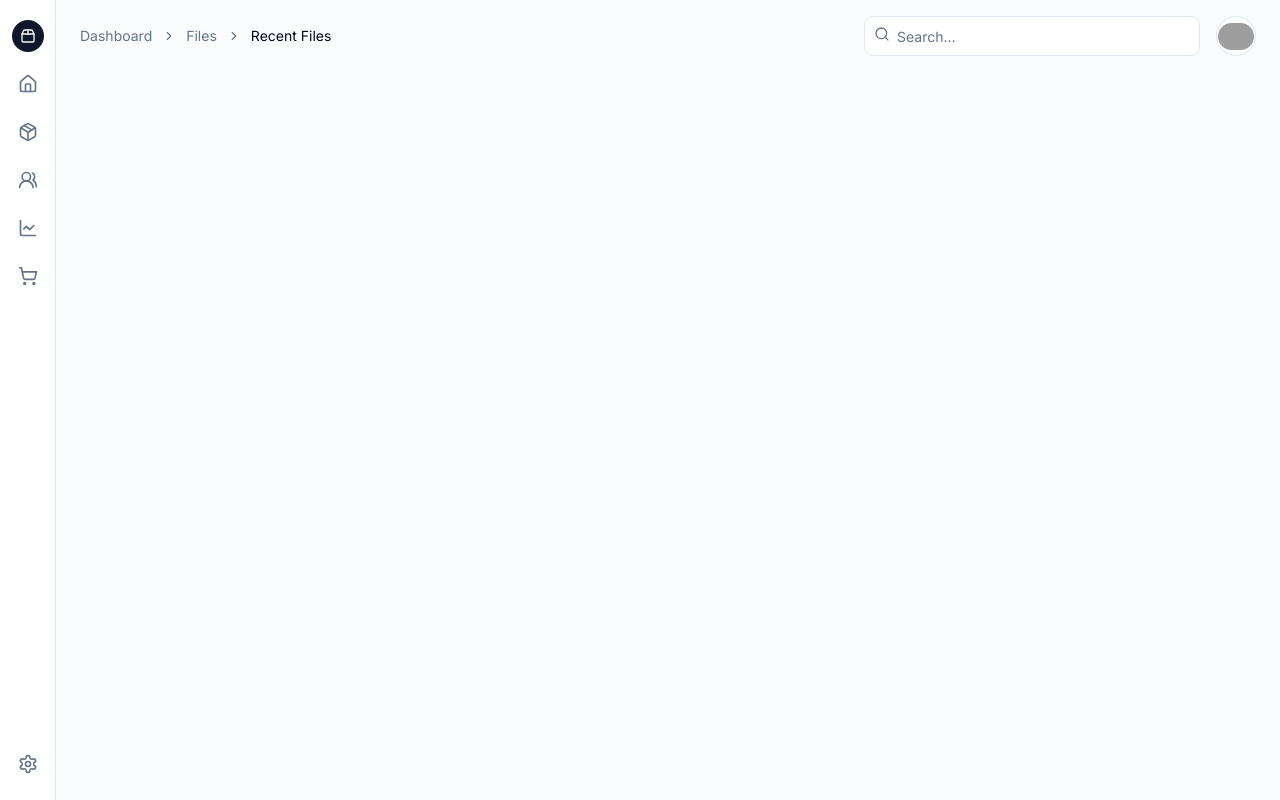
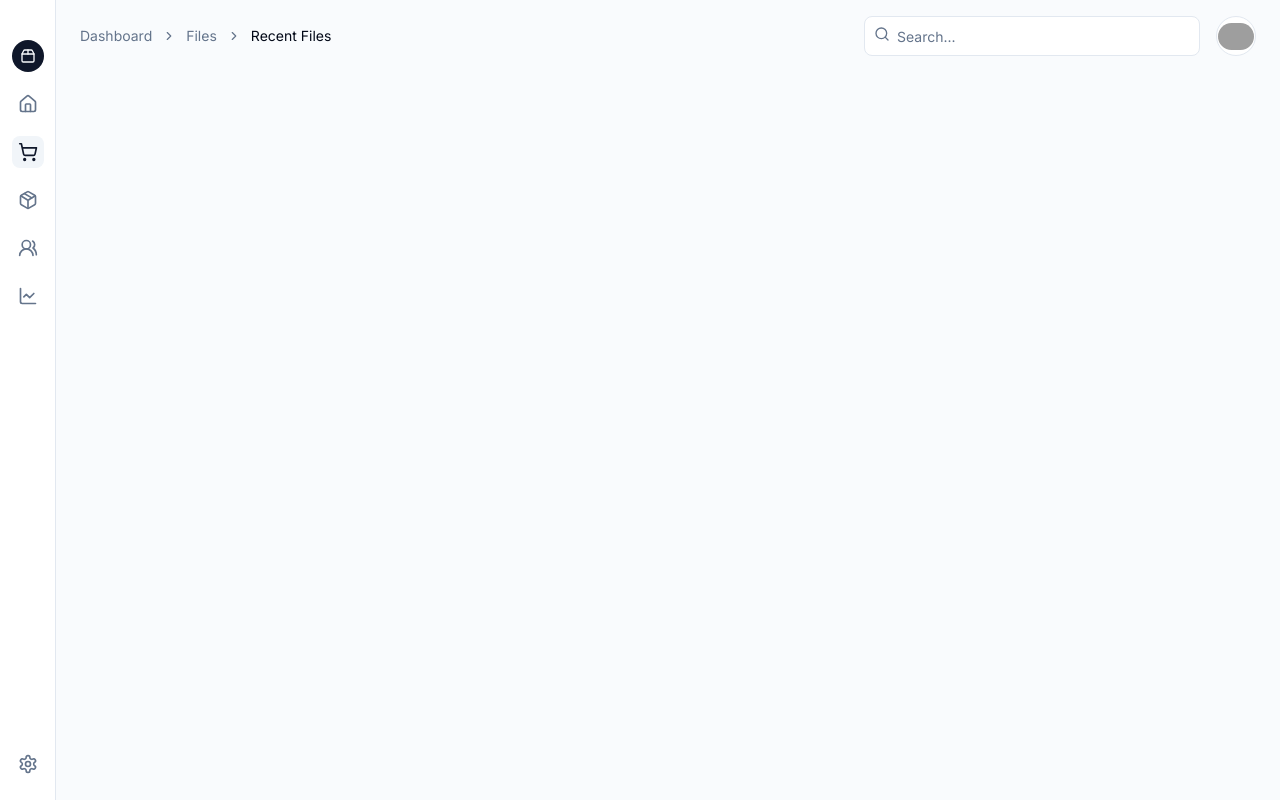
Before and after one commit to louisgituhi/fs-store, a Next.js app: page / in a window 1280 px wide. Built offline with nearby package versions, Linux system fonts and the light colour scheme; grey boxes are pictures that could not be loaded.

Commit message:
fixed link errors

```diff
--- a/components/dashboard/desktop-nav-links.tsx
+++ b/components/dashboard/desktop-nav-links.tsx
@@ -22,20 +22,12 @@ import {
     Home
 } from "lucide-react";
 
-const links = [
-    {name: "Dashboard", href: "/dashboard", icon: Home },
-    {name: "Products", href: "/dashboard/products", icon: Package },
-    {name: "Customers", href: "/dashboard/customers", icon: Users2 },
-    {name: "Analytics", href: "/analytics/analytics",icon: LineChart},
-    {name: "Orders", href: "/dashboard/Orders", icon: ShoppingCart}
-]
+
 export default function DesktopNavigationLinks() {
-    const pathname = usePathname();
-
     return(
       <aside className="fixed inset-y-0 left-0 z-10 hidden w-14 flex-col border-r bg-background sm:flex">
         <nav className="flex flex-col items-center gap-4 px-2 sm:py-5">
-            {/* kingdombankltd */}
+        <nav className="flex flex-col items-center gap-4 px-2 sm:py-5">
           <Link
             href="#"
             className="group flex h-9 w-9 shrink-0 items-center justify-center gap-2 rounded-full bg-primary text-lg font-semibold text-primary-foreground md:h-8 md:w-8 md:text-base"
@@ -43,31 +35,69 @@ export default function DesktopNavigationLinks() {
             <Package2 className="h-4 w-4 transition-all group-hover:scale-110" />
             <span className="sr-only">Acme Inc</span>
           </Link>
-
-            <TooltipProvider>
-                { links.map((link) => {
-                    const LinkIcon = link.icon
-                    return (
           <Tooltip>
             <TooltipTrigger asChild>
               <Link
-                                    key={link.name}
-                                    href={link.href}
-                                    className={clsx(
-                                        "flex h-9 w-9 items-center justify-center rounded-lg text-muted-foreground transition-colors hover:text-foreground md:h-8 md:w-8",
-                                        {
-                                            "bg-green-100 text-green-600": pathname === link.href
-                                        },
-                                    )}>
-                                        <LinkIcon className="size-5" />
-                                        <span className="sr-only">{link.name}</span>
+                href="#"
+                className="flex h-9 w-9 items-center justify-center rounded-lg text-muted-foreground transition-colors hover:text-foreground md:h-8 md:w-8"
+              >
+                <Home className="h-5 w-5" />
+                <span className="sr-only">Dashboard</span>
               </Link>
             </TooltipTrigger>
-                            <TooltipContent side="right">{link.name}</TooltipContent>
+            <TooltipContent side="right">Dashboard</TooltipContent>
           </Tooltip>
-                    )
-                })}
-            </TooltipProvider>
+          <Tooltip>
+            <TooltipTrigger asChild>
+              <Link
+                href="#"
+                className="flex h-9 w-9 items-center justify-center rounded-lg bg-accent text-accent-foreground transition-colors hover:text-foreground md:h-8 md:w-8"
+              >
+                <ShoppingCart className="h-5 w-5" />
+                <span className="sr-only">Orders</span>
+              </Link>
+            </TooltipTrigger>
+            <TooltipContent side="right">Orders</TooltipContent>
+          </Tooltip>
+          <Tooltip>
+            <TooltipTrigger asChild>
+              <Link
+                href="#"
+                className="flex h-9 w-9 items-center justify-center rounded-lg text-muted-foreground transition-colors hover:text-foreground md:h-8 md:w-8"
+              >
+                <Package className="h-5 w-5" />
+                <span className="sr-only">Products</span>
+              </Link>
+            </TooltipTrigger>
+            <TooltipContent side="right">Products</TooltipContent>
+          </Tooltip>
+          <Tooltip>
+            <TooltipTrigger asChild>
+              <Link
+                href="#"
+                className="flex h-9 w-9 items-center justify-center rounded-lg text-muted-foreground transition-colors hover:text-foreground md:h-8 md:w-8"
+              >
+                <Users2 className="h-5 w-5" />
+                <span className="sr-only">Customers</span>
+              </Link>
+            </TooltipTrigger>
+            <TooltipContent side="right">Customers</TooltipContent>
+          </Tooltip>
+          <Tooltip>
+            <TooltipTrigger asChild>
+              <Link
+                href="#"
+                className="flex h-9 w-9 items-center justify-center rounded-lg text-muted-foreground transition-colors hover:text-foreground md:h-8 md:w-8"
+              >
+                <LineChart className="h-5 w-5" />
+                <span className="sr-only">Analytics</span>
+              </Link>
+            </TooltipTrigger>
+            <TooltipContent side="right">Analytics</TooltipContent>
+          </Tooltip>
+        </nav>
+
+
             {/* mobile responsive  */}
 
         </nav>
```
Lines whose indentation alone changed are shown as unchanged.
